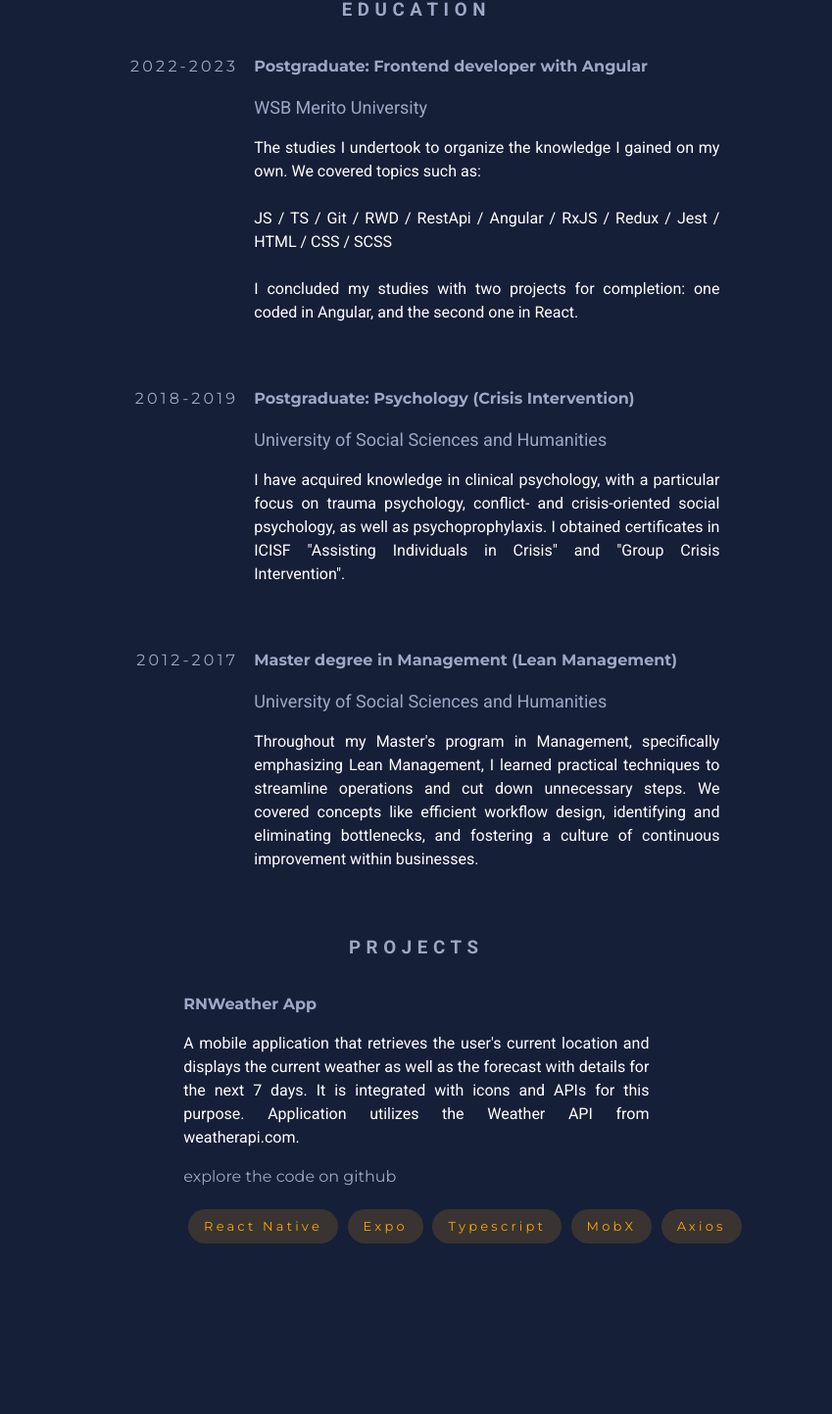
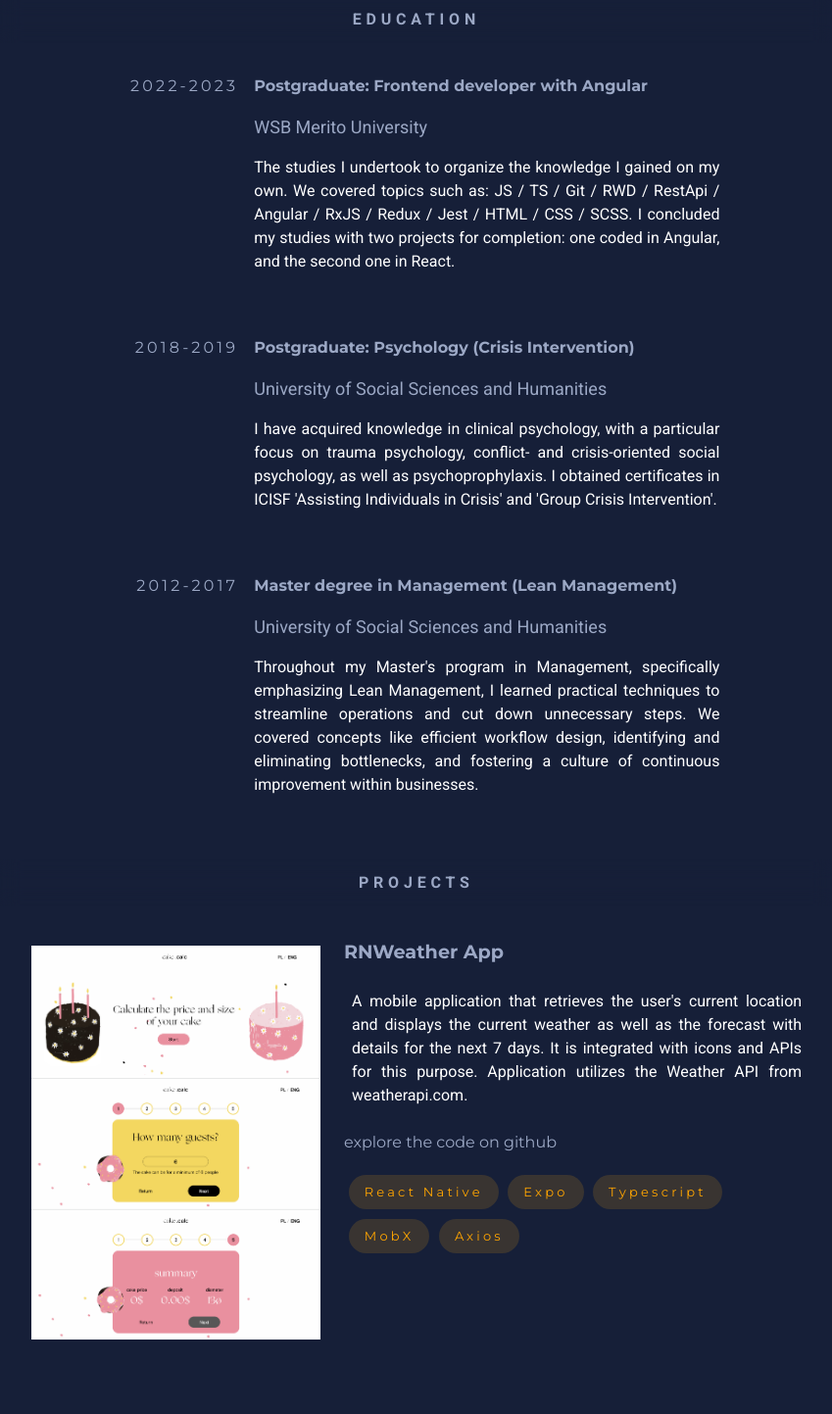
Before and after one commit to olcolcolc/olcolcolc.github.io, a React (Vite) app: page /education in a window 1280 px wide. Shown: the part 1116-2559 px from the top of the page at 98% size, without its empty margins (430-1279 px from the left). Before the commit the page ends 2422 px from the top, so only its background shows below. Built offline with nearby package versions, Linux system fonts and the light colour scheme.

Commit message:
feat(projects): Add ProjectsData
Same with EducationData and TechStackData

```diff
--- /dev/null
+++ b/src/data/EducationData.tsx
@@ -0,0 +1,29 @@
+interface Education {
+  years: string;
+  course: string;
+  school: string;
+  info: string;
+}
+
+const educationData: Education[] = [
+  {
+    years: "2022-2023",
+    course: "Postgraduate: Frontend developer with Angular",
+    school: "WSB Merito University",
+    info: "The studies I undertook to organize the knowledge I gained on my own. We covered topics such as: JS / TS / Git / RWD / RestApi / Angular / RxJS / Redux / Jest / HTML / CSS / SCSS. I concluded my studies with two projects for completion: one coded in Angular, and the second one in React.",
+  },
+  {
+    years: "2018-2019",
+    course: "Postgraduate: Psychology (Crisis Intervention)",
+    school: "University of Social Sciences and Humanities",
+    info: "I have acquired knowledge in clinical psychology, with a particular focus on trauma psychology, conflict- and crisis-oriented social psychology, as well as psychoprophylaxis. I obtained certificates in ICISF 'Assisting Individuals in Crisis' and 'Group Crisis Intervention'.",
+  },
+  {
+    years: "2012-2017",
+    course: "Master degree in Management (Lean Management)",
+    school: "University of Social Sciences and Humanities",
+    info: "Throughout my Master's program in Management, specifically emphasizing Lean Management, I learned practical techniques to streamline operations and cut down unnecessary steps. We covered concepts like efficient workflow design, identifying and eliminating bottlenecks, and fostering a culture of continuous improvement within businesses.",
+  },
+];
+
+export default educationData;
--- /dev/null
+++ b/src/data/ProjectsData.tsx
@@ -0,0 +1,76 @@
+import CakeCalcReactAppImgSrc from "../../src/assets/imgs/CakeCalcReactApp.jpg";
+
+interface Projects {
+  id: string;
+  imgSrc: string;
+  name: string;
+  description: string;
+  githubUrl: string;
+  deployed: string;
+  technologies: string[];
+}
+
+const projectsData: Projects[] = [
+  {
+    id: "rnweather",
+    imgSrc: CakeCalcReactAppImgSrc,
+    name: "RNWeather App",
+    description:
+      "A mobile application that retrieves the user's current location and displays the current weather as well as the forecast with details for the next 7 days. It is integrated with icons and APIs for this purpose. Application utilizes the Weather API from weatherapi.com.",
+    githubUrl: "https://github.com/olcolcolc/RNWeatherApp",
+    deployed: "",
+    technologies: ["React Native", "Expo", "Typescript", "MobX", "Axios"],
+  },
+  {
+    id: "cakecalcreactapp",
+    name: "CakeCalc React App",
+    imgSrc: CakeCalcReactAppImgSrc,
+    description:
+      "The app is designed for bakers and helps calculate the price of a cake, advance payment, and determine the size of the baking pan needed to bake the sponge for the cake. It takes inputs such as the price per person, the number of people, percentage of deposit. By entering customer information, the app provides output information to be fast communicated to the customer during the cake ordering process, as well as internal information for the bakery. The language on the website can be changed to English and Polish. I collaborated with a UI designer who has redesigned the application to make it look more user friendly.",
+    githubUrl: "https://github.com/olcolcolc/CakeCalcReactApp",
+    deployed: "https://cakecalc.netlify.app/",
+    technologies: [
+      "React",
+      "Styled Components",
+      "Typescript",
+      "Vite",
+      "Vitest",
+      "i18next",
+    ],
+  },
+
+  {
+    id: "justmemesapp",
+    name: "JustMemesApp",
+    imgSrc: CakeCalcReactAppImgSrc,
+    description:
+      "This is a Just Memes App built with React. It allows users to view and post memes to a Firebase Firestore database. Users can also vote on memes by liking or disliking them. The app consists of several components: Landing Page, Top Page, Regular Page, Theme Switcher, Post New Meme. App provides an enjoyable browsing experience for users, allowing them to explore and interact with a collection of memes. ",
+    githubUrl: "https://github.com/olcolcolc/JustMemesApp",
+    deployed: "https://just-memes-app.netlify.app/",
+    technologies: ["React", "Typescript", "Scss", "Firebase Firestore", "Jest"],
+  },
+
+  {
+    id: "lookupng",
+    name: "LookUpNg",
+    imgSrc: CakeCalcReactAppImgSrc,
+    description:
+      "LookUpNg is an application that uses the Skyscanner API to search for the cheapest flight connections between cities. In addition, it provides weather information for the destination city. The application also features a registration and login system, requiring users to be logged in to access the website",
+    githubUrl: "https://github.com/olcolcolc/LookUpNg",
+    deployed: "https://look-up-ng.netlify.app/",
+    technologies: ["Angular", "Typescript", "Scss", "Firebase Firestore"],
+  },
+
+  {
+    id: "inprogress",
+    name: "Currently in progress",
+    imgSrc: "",
+    description:
+      "LookUpNg is an application that uses the Skyscanner API to search for the cheapest flight connections between cities. In addition, it provides weather information for the destination city. The application also features a registration and login system, requiring users to be logged in to access the website",
+    githubUrl: "https://github.com/olcolcolc/LookUpNg",
+    deployed: "https://look-up-ng.netlify.app/",
+    technologies: ["Angular", "Typescript", "Scss", "Firebase Firestore"],
+  },
+];
+
+export default projectsData;
--- a/src/pages/education/Education.tsx
+++ b/src/pages/education/Education.tsx
@@ -1,6 +1,7 @@
 import styled from "@emotion/styled";
 import { useState } from "react";
 import { theme } from "../../styles/theme";
+import educationData from "../../data/EducationData";
 
 type CourseProps = {
   isHovered: boolean;
@@ -10,6 +11,15 @@ type CvPositionProps = {
   onMouseEnter?: () => void;
   onMouseLeave?: () => void;
 };
+
+const EducationDiv = styled.div`
+  ${theme.mixins.home()}
+`;
+
+const MenuTitle = styled.header`
+  ${theme.mixins.menuTitle()}
+  ${theme.mixins.defaultTransition}
+`;
 
 const CvPosition = styled.div<CvPositionProps>`
   padding: 0.5rem 0;
@@ -26,15 +36,6 @@ const CvPosition = styled.div<CvPositionProps>`
     box-shadow: 0 0 10px rgba(0, 0, 0, 0.5);
     border: 0 solid #e5e7eb;
   }
-`;
-
-const EducationDiv = styled.div`
-  ${theme.mixins.home()}
-`;
-
-const MenuTitle = styled.h3`
-  ${theme.mixins.menuTitle()}
-  ${theme.mixins.defaultTransition}
 `;
 
 const Years = styled.p`
@@ -79,69 +80,22 @@ function Education() {
   return (
     <EducationDiv>
       <MenuTitle>EDUCATION</MenuTitle>
+      {educationData.map((edu, index) => (
         <CvPosition
-        onMouseEnter={() => setHoveredPosition(0)}
+          key={index}
+          onMouseEnter={() => setHoveredPosition(index)}
           onMouseLeave={() => setHoveredPosition(null)}
         >
-        <Years>2022-2023</Years>
+          <Years>{edu.years}</Years>
           <SchoolCourseDiv>
-          <Course isHovered={hoveredPosition === 0} as="p">
-            Postgraduate: Frontend developer with Angular
+            <Course isHovered={hoveredPosition === index} as="p">
+              {edu.course}
             </Course>
-          <School>WSB Merito University</School>
-          <Info>
-            The studies I undertook to organize the knowledge I gained on my
-            own. We covered topics such as: <br />
-            <br />
-            JS / TS / Git / RWD / RestApi / Angular / RxJS / Redux / Jest / HTML
-            / CSS / SCSS
-            <br />
-            <br />I concluded my studies with two projects for completion: one
-            coded in Angular, and the second one in React.
-          </Info>
+            <School>{edu.school}</School>
+            <Info>{edu.info}</Info>
           </SchoolCourseDiv>
         </CvPosition>
-
-      <CvPosition
-        onMouseEnter={() => setHoveredPosition(1)}
-        onMouseLeave={() => setHoveredPosition(null)}
-      >
-        <Years>2018-2019</Years>
-        <SchoolCourseDiv>
-          <Course isHovered={hoveredPosition === 1} as="p">
-            Postgraduate: Psychology (Crisis Intervention){" "}
-          </Course>
-          <School>University of Social Sciences and Humanities</School>
-          <Info>
-            I have acquired knowledge in clinical psychology, with a particular
-            focus on trauma psychology, conflict- and crisis-oriented social
-            psychology, as well as psychoprophylaxis. I obtained certificates in
-            ICISF "Assisting Individuals in Crisis" and "Group Crisis
-            Intervention".
-          </Info>
-        </SchoolCourseDiv>
-      </CvPosition>
-
-      <CvPosition
-        onMouseEnter={() => setHoveredPosition(2)}
-        onMouseLeave={() => setHoveredPosition(null)}
-      >
-        <Years>2012-2017</Years>
-        <SchoolCourseDiv>
-          <Course isHovered={hoveredPosition === 2} as="p">
-            Master degree in Management (Lean Management){" "}
-          </Course>
-          <School>University of Social Sciences and Humanities</School>
-          <Info>
-            Throughout my Master's program in Management, specifically
-            emphasizing Lean Management, I learned practical techniques to
-            streamline operations and cut down unnecessary steps. We covered
-            concepts like efficient workflow design, identifying and eliminating
-            bottlenecks, and fostering a culture of continuous improvement
-            within businesses.
-          </Info>
-        </SchoolCourseDiv>
-      </CvPosition>
+      ))}
     </EducationDiv>
   );
 }
--- a/src/pages/projects/Projects.tsx
+++ b/src/pages/projects/Projects.tsx
@@ -5,6 +5,8 @@ import { useState } from "react";
 import { FontAwesomeIcon } from "@fortawesome/react-fontawesome";
 import { faChevronLeft } from "@fortawesome/free-solid-svg-icons";
 import { keyframes } from "@emotion/react";
+import projectsData from "../../data/ProjectsData";
+
 type ProjectsNameProps = {
   isHovered: boolean;
 };
@@ -14,31 +16,58 @@ type ProjectPositionProps = {
   onMouseLeave?: () => void;
 };
 
+const ProjectsDiv = styled.div`
+  ${theme.mixins.home()}
+`;
+
+const MenuTitle = styled.header`
+  ${theme.mixins.menuTitle()}
+  ${theme.mixins.defaultTransition}
+`;
+
+const ProjectPosition = styled.div<ProjectPositionProps>`
+  padding: 0.5rem 0;
+  margin: 1rem;
+  display: flex;
+  width: auto;
+  justify-content: center;
+  flex-direction: row;
+  opacity: 1;
+  ${theme.mixins.defaultTransition}
+
+  &:hover {
+    border-radius: 0.5rem;
+    background: rgba(19, 27, 48, 0.284);
+    cursor: pointer;
+    box-shadow: 0 0 10px rgba(0, 0, 0, 0.5);
+    border: 0 solid #e5e7eb;
+  }
+`;
+
+const DetailsDiv = styled.div`
+  flex-direction: column;
+  width: 60%;
+`;
+
 const ProjectsName = styled.p<ProjectsNameProps>`
   font-family: ${theme.fonts.montserrat};
+  font-size: larger;
   font-weight: 700;
   padding: 0.5rem;
   color: ${(props) => (props.isHovered ? "orange" : theme.colors.darkFont)};
   transition: color 0.3s ease;
 `;
 
-const ProjectsDiv = styled.div`
-  ${theme.mixins.home()}
+const ProjectImg = styled.img`
+  width: 40%;
+  height: auto;
+  padding: 1rem;
 `;
 
-const MenuTitle = styled.h3`
-  ${theme.mixins.menuTitle()}
-  ${theme.mixins.defaultTransition}
-`;
-
-const Technology = styled.ul`
-  display: flex;
-  justify-content: flex-start;
-  padding: 0.5rem;
-  flex-direction: row;
-  letter-spacing: 0.2rem;
-  color: ${theme.colors.darkFont};
-  font-family: ${theme.fonts.montserrat};
+const Info = styled.div`
+  ${theme.mixins.bio()}
+  padding: 1rem;
+  letter-spacing: 0;
 `;
 
 const Link = styled.a`
@@ -80,6 +109,17 @@ const move = keyframes`
   }
 `;
 
+const Technology = styled.ul`
+  display: flex;
+  justify-content: flex-start;
+  padding: 0.5rem;
+  flex-direction: row;
+  flex-wrap: wrap;
+  letter-spacing: 0.2rem;
+  color: ${theme.colors.darkFont};
+  font-family: ${theme.fonts.montserrat};
+`;
+
 const ArrowIcon = styled(FontAwesomeIcon)<ProjectsNameProps>`
   transform: translateY(-50%);
   opacity: ${(props) => (props.isHovered ? 1 : 0)};
@@ -88,71 +128,42 @@ const ArrowIcon = styled(FontAwesomeIcon)<ProjectsNameProps>`
   animation: ${move} 0.5s ease-in infinite alternate;
 `;
 
-const ProjectPosition = styled.div<ProjectPositionProps>`
-  padding: 0.5rem 0;
-  margin: 1rem;
-  display: flex;
-  width: auto;
-  justify-content: center;
-  flex-direction: row;
-  opacity: 1;
-  ${theme.mixins.defaultTransition}
-
-  &:hover {
-    border-radius: 0.5rem;
-    background: rgba(19, 27, 48, 0.284);
-    cursor: pointer;
-    box-shadow: 0 0 10px rgba(0, 0, 0, 0.5);
-    border: 0 solid #e5e7eb;
-  }
-`;
-
-const DetailsDiv = styled.div`
-  flex-direction: column;
-  width: 60%;
-`;
-
-const Info = styled.div`
-  ${theme.mixins.bio()}
-  padding: 0.5rem;
-  letter-spacing: 0;
-`;
-
-const projectData = [
-  {
-    id: "rnweather",
-    name: "RNWeather App",
-    description:
-      "A mobile application that retrieves the user's current location and displays the current weather as well as the forecast with details for the next 7 days. It is integrated with icons and APIs for this purpose. Application utilizes the Weather API from weatherapi.com.",
-    githubUrl: "https://github.com/olcolcolc/RNWeatherApp",
-    technologies: ["React Native", "Expo", "Typescript", "MobX", "Axios"],
-  },
-];
-
 function Projects() {
   const [hoveredProjectId, setHoveredProjectId] = useState<string | null>(null);
   return (
     <ProjectsDiv>
       <MenuTitle>Projects</MenuTitle>
-      {projectData.map((project) => (
+      {projectsData.map((project) => (
         <ProjectPosition
           key={project.id}
           onMouseEnter={() => setHoveredProjectId(project.id)}
           onMouseLeave={() => setHoveredProjectId(null)}
         >
+          {project.imgSrc && <ProjectImg src={project.imgSrc}></ProjectImg>}
+
           <DetailsDiv>
             <ProjectsName isHovered={hoveredProjectId === project.id} as="div">
               {project.name}
             </ProjectsName>
             <Info>{project.description}</Info>
+            <div style={{ flexDirection: "column" }}>
               <Link href={project.githubUrl}>
-              explore the code on github{" "}
+                explore the code on github
                 <ArrowIcon
                   icon={faChevronLeft}
                   isHovered={hoveredProjectId === project.id}
                 />
               </Link>
-
+              {project.deployed && (
+                <Link href={project.deployed}>
+                  or check the deployed version
+                  <ArrowIcon
+                    icon={faChevronLeft}
+                    isHovered={hoveredProjectId === project.id}
+                  />
+                </Link>
+              )}
+            </div>{" "}
             <Technology>
               {project.technologies.map((tech) => (
                 <Tech key={tech}>{tech}</Tech>
```
Also changed, not shown: src/data/TechStackData.tsx (added, +25 -0 lines), src/pages/home/Home.tsx (+14 -42 lines), src/styles/theme.tsx (+12 -1 lines), src/assets/imgs/CakeCalcReactApp.jpg (added). Lines whose indentation alone changed are shown as unchanged.
